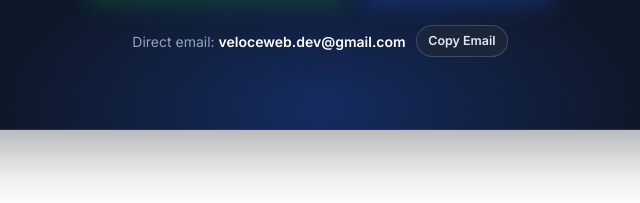
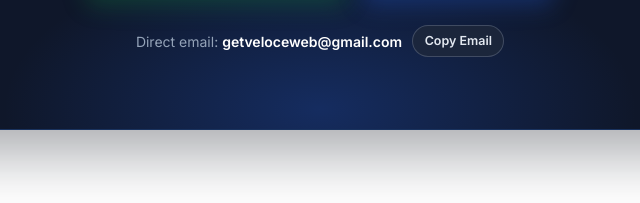
Before and after one commit to ultimateknowledge35-ctrl/veloce-web, a plain HTML site: page index.html in a window 1280 px wide. Shown: the part 3163-3366 px from the top of the page, 320-960 px from the left. Drawn offline with Linux system fonts and the light colour scheme.

Commit message:
Update contact email to getveloceweb@gmail.com

```diff
--- a/index.html
+++ b/index.html
@@ -343,7 +343,7 @@
               </a>
 
               <a
-                href="mailto:veloceweb.dev@gmail.com?subject=Website%20Project%20Inquiry"
+                href="mailto:getveloceweb@gmail.com?subject=Website%20Project%20Inquiry"
                 class="btn btn-primary btn-lg"
               >
                 <svg width="20" height="20" viewBox="0 0 24 24" fill="none" stroke="currentColor" stroke-width="2" stroke-linecap="round" stroke-linejoin="round" aria-hidden="true">
@@ -355,8 +355,8 @@
             </div>
 
             <div class="contact-copy-row">
-              <span class="contact-email-text">Direct email: <strong>veloceweb.dev@gmail.com</strong></span>
-              <button type="button" class="copy-email-btn" id="copy-email-btn" data-email="veloceweb.dev@gmail.com">
+              <span class="contact-email-text">Direct email: <strong>getveloceweb@gmail.com</strong></span>
+              <button type="button" class="copy-email-btn" id="copy-email-btn" data-email="getveloceweb@gmail.com">
                 Copy Email
               </button>
             </div>
```
